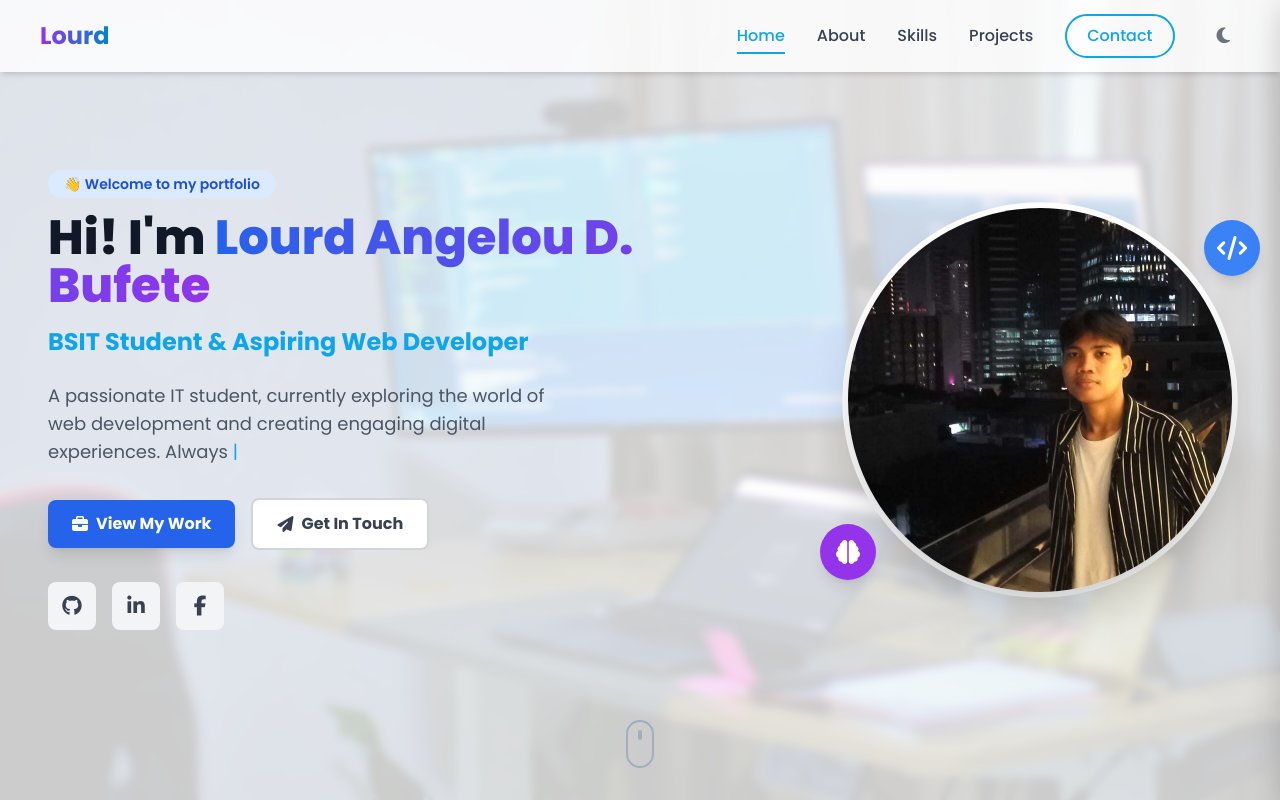
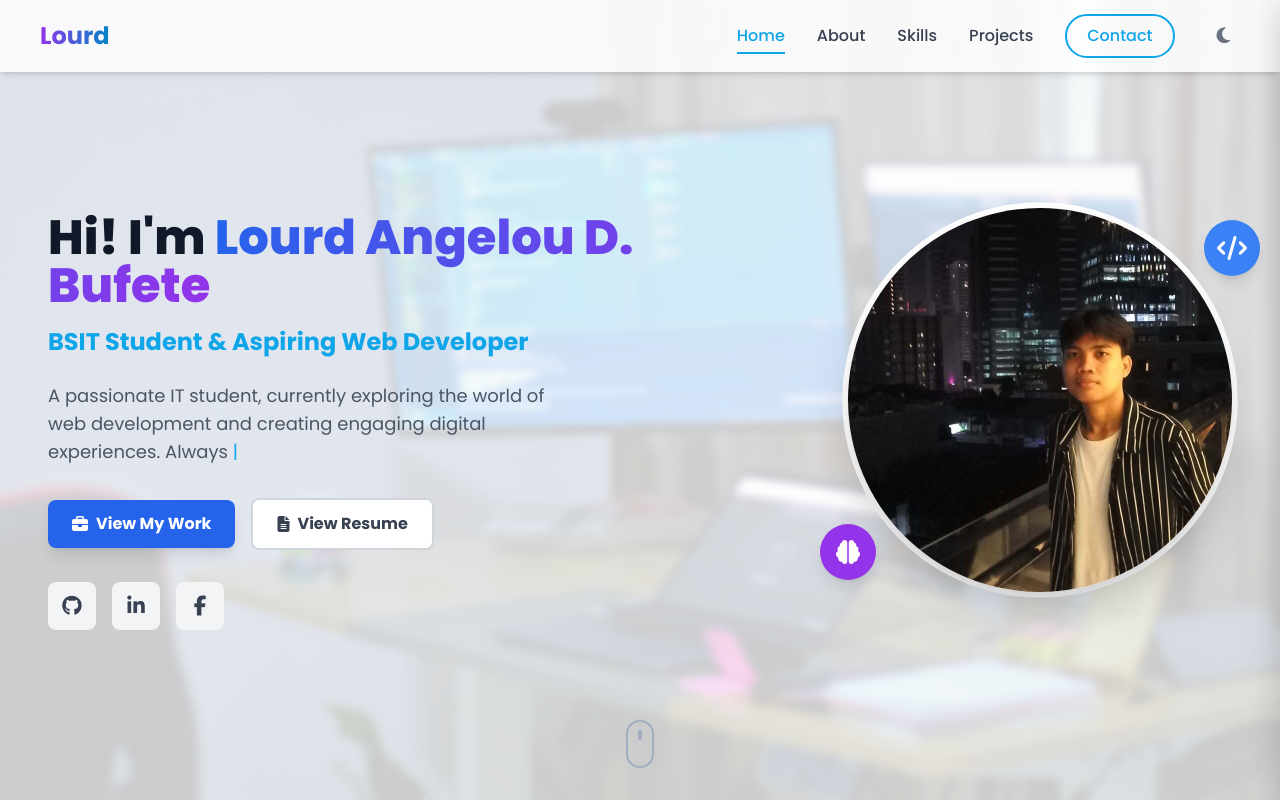
Before and after one commit to yurshtinkai/My_Portfolio, a React (Create React App) app: page / in a window 1280 px wide. Shown: the top 800 px of the page. Built offline with nearby package versions, Linux system fonts and the light colour scheme; no server answers.

Commit message:
commit changes

```diff
--- a/src/App.jsx
+++ b/src/App.jsx
@@ -670,8 +670,8 @@ export default function App() {
 
           {/* Left Column (Text Content) */}
           <div className="text-center md:text-left max-w-2xl">
-            <span className="inline-block bg-blue-100 dark:bg-blue-900/50 text-blue-700 dark:text-blue-300 px-4 py-1 rounded-full text-sm font-semibold mb-4">
-              👋 Welcome to my portfolio
+            <span className="inline-block px-4 py-1 rounded-full text-sm font-semibold mb-4 invisible">
+    👋        Welcome to my portfolio
             </span>
 
             <h1 className="text-4xl md:text-5xl font-extrabold leading-tight mb-4 text-gray-900 dark:text-white">
@@ -694,12 +694,14 @@ export default function App() {
                 <i className="fas fa-briefcase mr-2"></i>
                 View My Work
               </a>
-              <a
-                href="#contact"
-                className="inline-flex items-center justify-center px-6 py-3 bg-white dark:bg-gray-800 border-2 border-gray-300 dark:border-gray-600 text-gray-700 dark:text-gray-300 font-bold rounded-lg hover:bg-gray-100 dark:hover:bg-gray-700 transition-all duration-300"
-              >
-                <i className="fas fa-paper-plane mr-2"></i>
-                Get In Touch
+                <a
+                  href="/BUFETE-RESUME.pdf"
+                  target="_blank"
+                  rel="noopener noreferrer"
+                  className="inline-flex items-center justify-center px-6 py-3 bg-white dark:bg-gray-800 border-2 border-gray-300 dark:border-gray-600 text-gray-700 dark:text-gray-300 font-bold rounded-lg hover:bg-gray-100 dark:hover:bg-gray-700 transition-all duration-300"
+                >
+                <i className="fas fa-file-alt mr-2"></i>
+                View Resume
               </a>
             </div>
 
```
Also changed, not shown: 2 other files (tests, documents, lock files or other folders).
